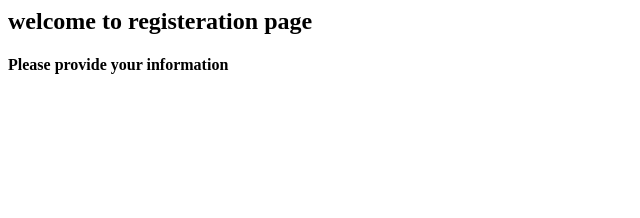
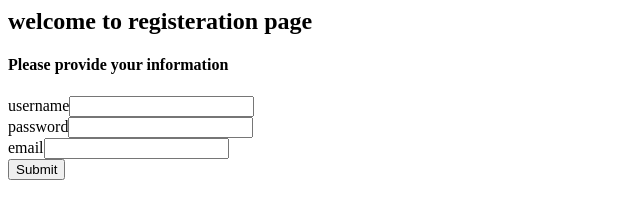
Before and after one commit to santvan3207/firstRepoByBharath, a plain HTML site: page reg.html in a window 1280 px wide. Shown: the whole page, without its empty margins (0-640 px from the left). Drawn offline with Linux system fonts and the light colour scheme.

Commit message:
reg page was done

```diff
--- a/reg.html
+++ b/reg.html
@@ -2,5 +2,11 @@
 	<body>
 		<h2>welcome to registeration page</h2>
 		<h4>Please provide your information </h4>
+		<form>
+		username<input type="text"/></br>
+		password<input type="password"/></br>
+		email<input type="text"/></br>
+		<input type="submit"/>
+		</form>
 	</body>
 </html>
```
